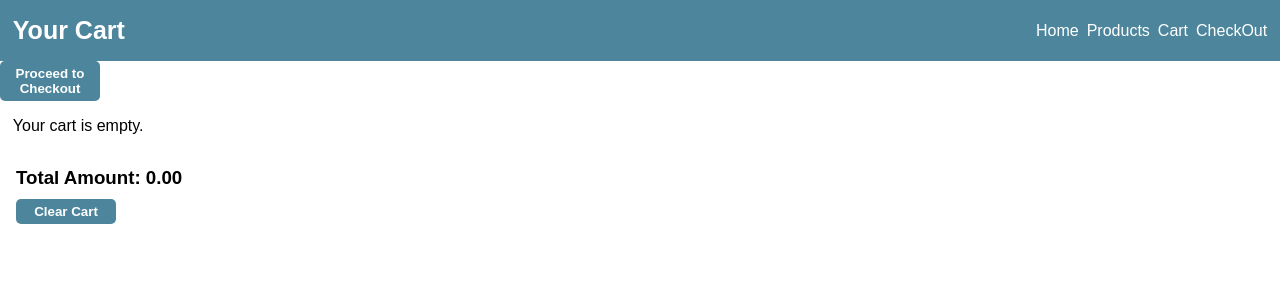
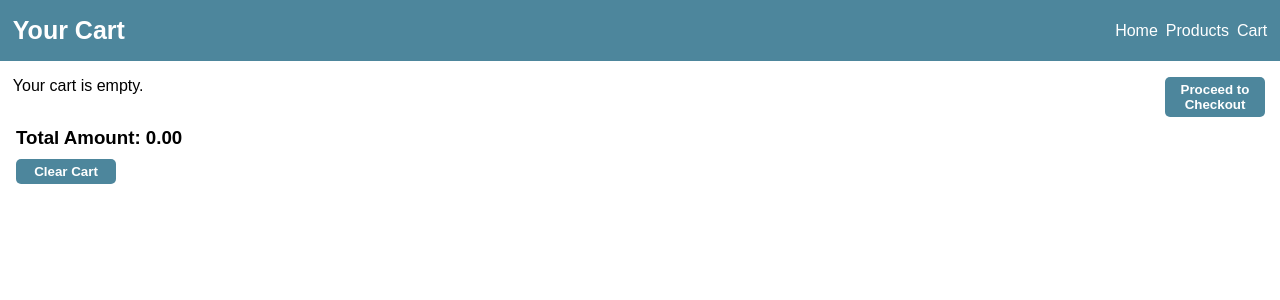
Before and after one commit to Petersgodspower19/shopit, a React (Vite) app: page /cart in a window 1280 px wide. Shown: the top 300 px of the page. Built offline with nearby package versions, Linux system fonts and the light colour scheme.

Commit message:
changes in cart functionality

```diff
--- a/src/App.jsx
+++ b/src/App.jsx
@@ -159,10 +159,8 @@ function App() {
             path="/checkout"
             element={<Checkout
               newCart={newCart}
-              readytoPay={readytoPay}
               cart={state.cart}
               handleSubmit={handleSubmit}
-              setreadytoPay={setReadyToPay}
             />}
           />
         </Routes>
--- a/src/Components/HomeProducts.jsx
+++ b/src/Components/HomeProducts.jsx
@@ -3,7 +3,7 @@ import homeProducts from '../../itemsForSale'
 import styles from "./HomeProducts.module.css"
 
 
-function HomeProducts() {
+function HomeProducts({addItem}) {
   return (
     <section className={styles.gridsection}>
       {homeProducts.map(product => (
@@ -14,7 +14,7 @@ function HomeProducts() {
         </article>
       <p className={styles.productDescription}>{product.description}</p>
       <article>
-        <p><button className={styles.pricebtn} data-id="${id}" disabled>
+        <p><button className={styles.pricebtn} data-id="${id}" onClick={() =>  addItem(product)}>
          ${product.newprice}
           </button></p>
         <p className={styles.oldprice}>{product.oldprice}</p>
--- a/src/Components/PageNav.jsx
+++ b/src/Components/PageNav.jsx
@@ -12,7 +12,6 @@ function PageNav({heading, newCart, readytoPay}) {
             <p><NavLink to="/">Home</NavLink></p>
             <p><NavLink to="/products">Products</NavLink></p>
             <p id='cart'><NavLink to="/cart"> {newCart && <span className={styles.detector}>!</span>}Cart</NavLink></p>
-            <p><NavLink to="/checkout">{readytoPay && <span className={styles.detector}>!</span>}CheckOut</NavLink></p>
 
         </div>
     </nav>
--- a/src/Pages/Cart.module.css
+++ b/src/Pages/Cart.module.css
@@ -1,3 +1,11 @@
+.proceed{
+    margin-top: 1rem;
+    margin-bottom: 1rem;
+    width: 100px;
+    position: absolute;
+    right: 15px;
+}
+
 .cart{
     padding: 1rem 0.8rem;
     display: grid;
--- a/src/Pages/Checkout.jsx
+++ b/src/Pages/Checkout.jsx
@@ -3,11 +3,8 @@ import PageNav from '../Components/PageNav'
 import CheckOutForm from '../Components/CheckOutForm'
 import styles from "./CheckOut.module.css"
 
-function Checkout({cart, handleSubmit, newCart, readytoPay, setreadytoPay}) {
+function Checkout({cart, handleSubmit, newCart}) {
   const total  = cart.reduce((acc, item) => acc + parseFloat(item.newprice), 0);
-  if (cart.length === 0) {
-    setreadytoPay(false)
-  }
   return (
     <div>
      <PageNav heading="Checkout" newCart={newCart} readytoPay={readytoPay}/>
--- a/src/Pages/Home.jsx
+++ b/src/Pages/Home.jsx
@@ -3,7 +3,7 @@ import PageNav from '../Components/PageNav'
 import styles from "./Home.module.css"
 import HomeProducts from '../Components/HomeProducts'
 
-function Home({newCart, readytoPay, addItem}) {
+function Home({newCart,  addItem}) {
   return (
     <div >
       <PageNav heading="Home" newCart={newCart} readytoPay={readytoPay}/>
```
